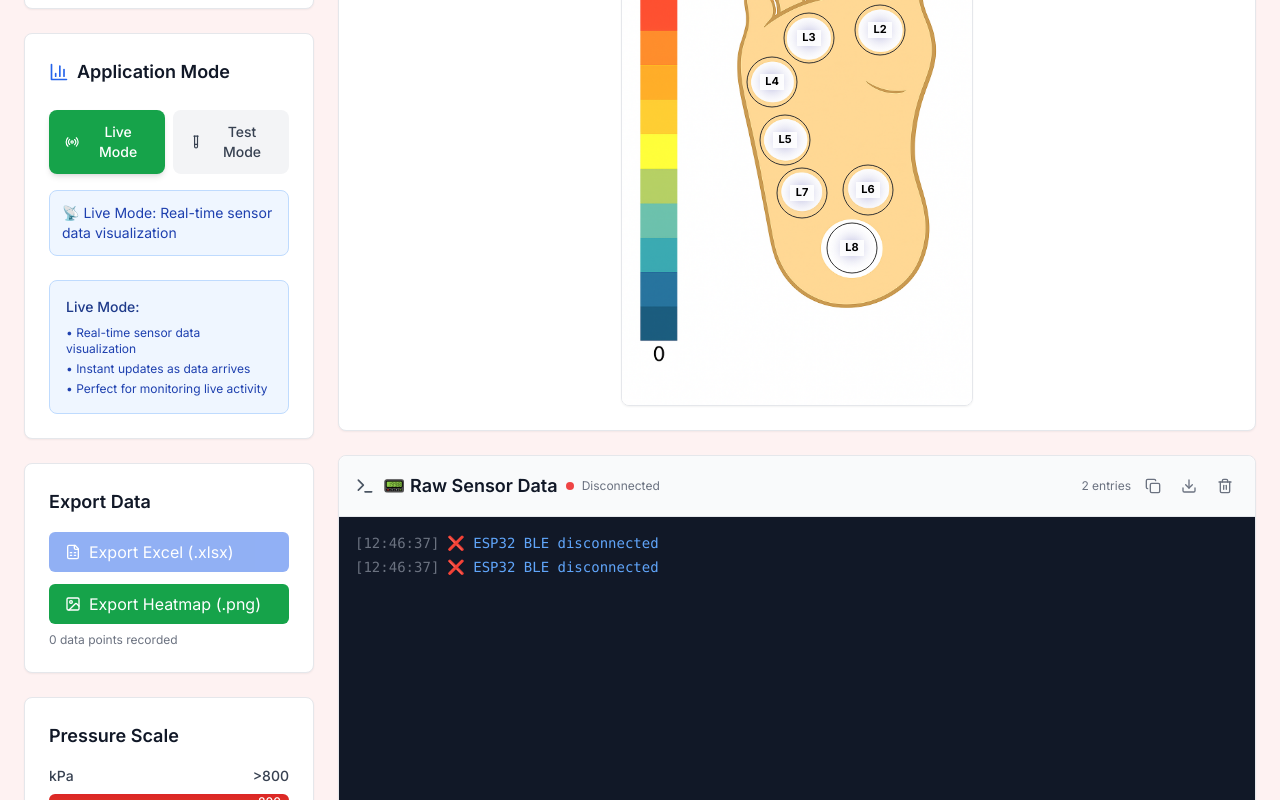
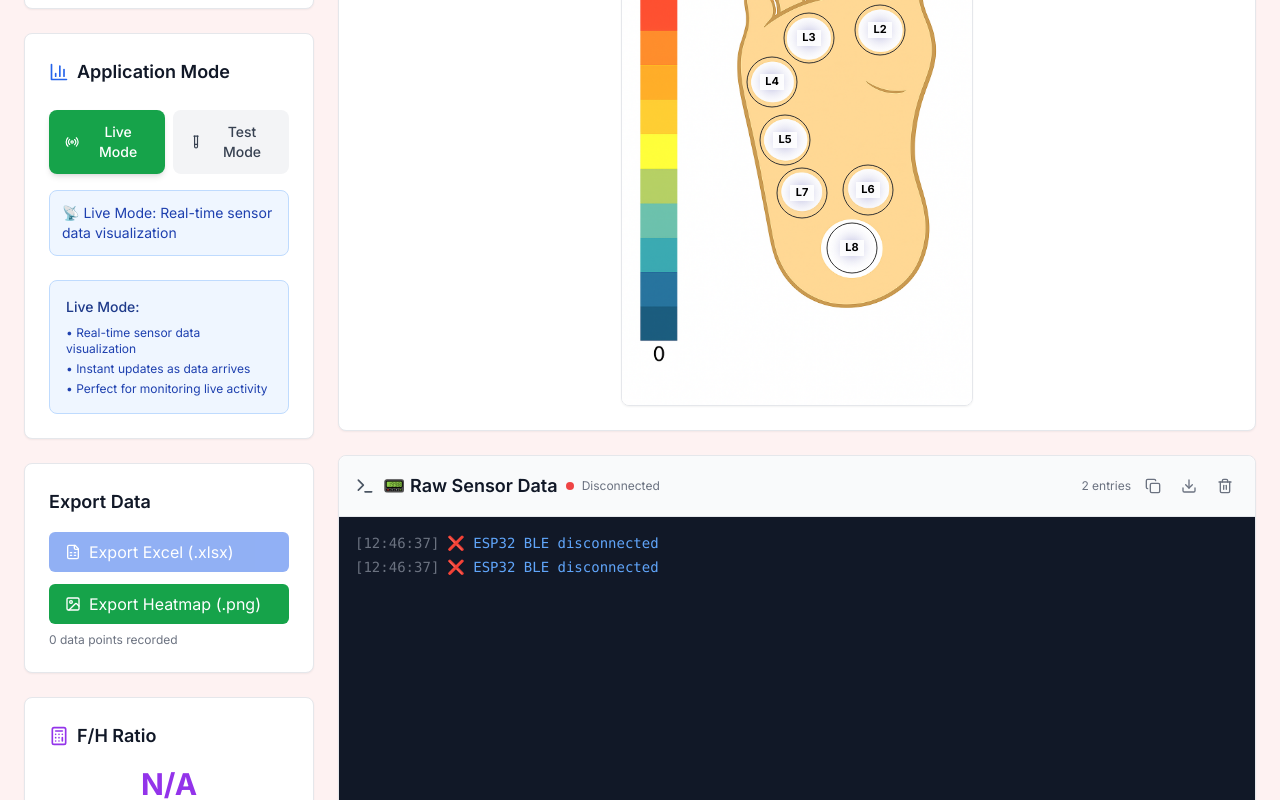
Before and after one commit to kondagoniSushanth/BLE_correct, a React (Vite) app: page / in a window 1280 px wide. Both pictures are taken after a click on the button "Start Pressure Analysis". Shown: the part 590-1390 px from the top of the page. Built offline with nearby package versions, Linux system fonts and the light colour scheme.

Commit message:
Add F/H Ratio Display Component

```diff
--- /dev/null
+++ b/src/components/FHRatioDisplay.tsx
@@ -0,0 +1,118 @@
+import React from 'react';
+import { Calculator } from 'lucide-react';
+import { FootData, FootType } from '../types';
+
+interface FHRatioDisplayProps {
+  footData: FootData;
+  footType: FootType;
+}
+
+export const FHRatioDisplay: React.FC<FHRatioDisplayProps> = ({
+  footData,
+  footType
+}) => {
+  const calculateFHRatio = (): { ratio: number | null; forefoot: number; heel: number } => {
+    // Extract sensor values based on foot type
+    const sensors = footData.sensors;
+
+    let forefootSensors: string[];
+    let heelSensors: string[];
+
+    if (footType === 'left') {
+      forefootSensors = ['L2', 'L3', 'L4'];
+      heelSensors = ['L6', 'L7', 'L8'];
+    } else {
+      forefootSensors = ['R2', 'R3', 'R4'];
+      heelSensors = ['R6', 'R7', 'R8'];
+    }
+
+    // Calculate forefoot sum (F)
+    const forefootSum = forefootSensors.reduce((sum, sensorId) => {
+      const sensor = sensors.find(s => s.id === sensorId);
+      return sum + (sensor ? sensor.value : 0);
+    }, 0);
+
+    // Calculate heel sum (H)
+    const heelSum = heelSensors.reduce((sum, sensorId) => {
+      const sensor = sensors.find(s => s.id === sensorId);
+      return sum + (sensor ? sensor.value : 0);
+    }, 0);
+
+    // Calculate ratio (F/H)
+    const ratio = heelSum > 0 ? forefootSum / heelSum : null;
+
+    return {
+      ratio,
+      forefoot: forefootSum,
+      heel: heelSum
+    };
+  };
+
+  const { ratio, forefoot, heel } = calculateFHRatio();
+
+  return (
+    <div className="bg-white rounded-lg shadow-sm p-6 border border-gray-200">
+      <div className="flex items-center space-x-2 mb-4">
+        <Calculator className="h-5 w-5 text-purple-600" />
+        <h3 className="text-lg font-semibold text-gray-900">F/H Ratio</h3>
+      </div>
+
+      {/* Main Ratio Display */}
+      <div className="text-center mb-4">
+        <div className="text-3xl font-bold text-purple-600 mb-1">
+          {ratio !== null ? ratio.toFixed(2) : 'N/A'}
+        </div>
+        <div className="text-sm text-gray-600">
+          Forefoot / Heel Ratio
+        </div>
+      </div>
+
+      {/* Detailed Breakdown */}
+      <div className="space-y-3">
+        <div className="flex justify-between items-center p-3 bg-blue-50 rounded-lg">
+          <div>
+            <div className="text-sm font-medium text-blue-900">Forefoot (F)</div>
+            <div className="text-xs text-blue-700">
+              {footType === 'left' ? 'L2 + L3 + L4' : 'R2 + R3 + R4'}
+            </div>
+          </div>
+          <div className="text-lg font-bold text-blue-600">
+            {forefoot.toFixed(1)} kPa
+          </div>
+        </div>
+
+        <div className="flex justify-between items-center p-3 bg-green-50 rounded-lg">
+          <div>
+            <div className="text-sm font-medium text-green-900">Heel (H)</div>
+            <div className="text-xs text-green-700">
+              {footType === 'left' ? 'L6 + L7 + L8' : 'R6 + R7 + R8'}
+            </div>
+          </div>
+          <div className="text-lg font-bold text-green-600">
+            {heel.toFixed(1)} kPa
+          </div>
+        </div>
+      </div>
+
+      {/* Status Indicator */}
+      <div className="mt-4 p-3 bg-gray-50 rounded-lg">
+        <div className="text-xs text-gray-600 text-center">
+          {ratio === null ? (
+            <span className="text-orange-600">⚠️ No heel pressure detected</span>
+          ) : ratio > 1 ? (
+            <span className="text-blue-600">📈 Forefoot dominant</span>
+          ) : ratio < 1 ? (
+            <span className="text-green-600">📉 Heel dominant</span>
+          ) : (
+            <span className="text-purple-600">⚖️ Balanced distribution</span>
+          )}
+        </div>
+      </div>
+
+      {/* Last Update */}
+      <div className="mt-3 text-xs text-gray-500 text-center">
+        Updated: {footData.lastUpdate.toLocaleTimeString()}
+      </div>
+    </div>
+  );
+};
--- a/src/components/FootPressureView.tsx
+++ b/src/components/FootPressureView.tsx
@@ -8,6 +8,7 @@ import { PressureLegend } from './PressureLegend';
 import { ViewControls } from './ViewControls';
 import { ModeControls } from './ModeControls';
 import { ExportControls } from './ExportControls';
+import { FHRatioDisplay } from './FHRatioDisplay';
 
 interface FootPressureViewProps {
   leftFootData: FootData;
@@ -128,6 +129,10 @@ export const FootPressureView: React.FC<FootPressureViewProps> = ({
               canvasId={canvasId}
               footType={footType}
             />
+            <FHRatioDisplay
+              footData={currentFootData}
+              footType={footType}
+            />
             {viewMode === 'heatmap' && <PressureLegend />}
           </div>
 
```
